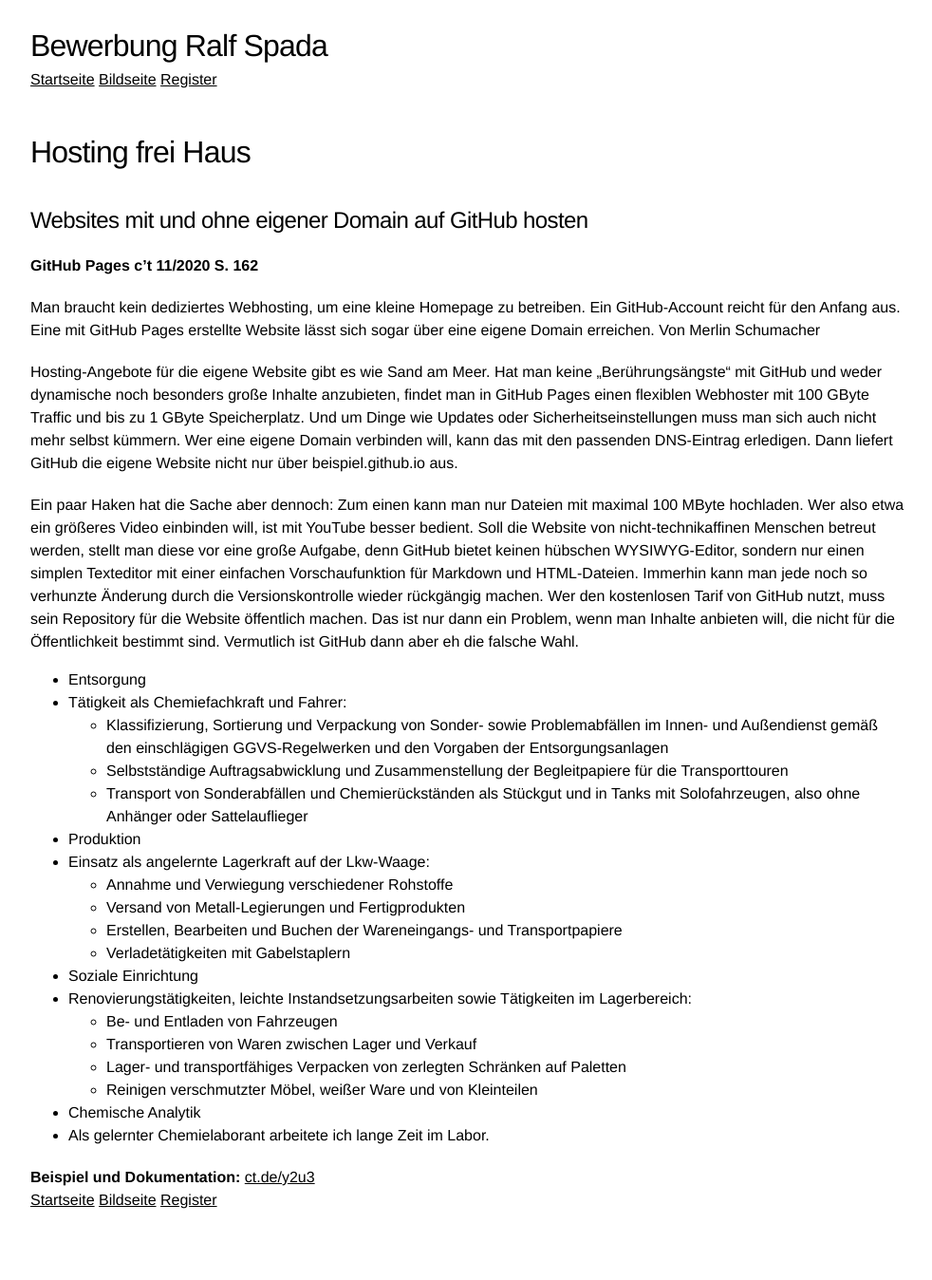
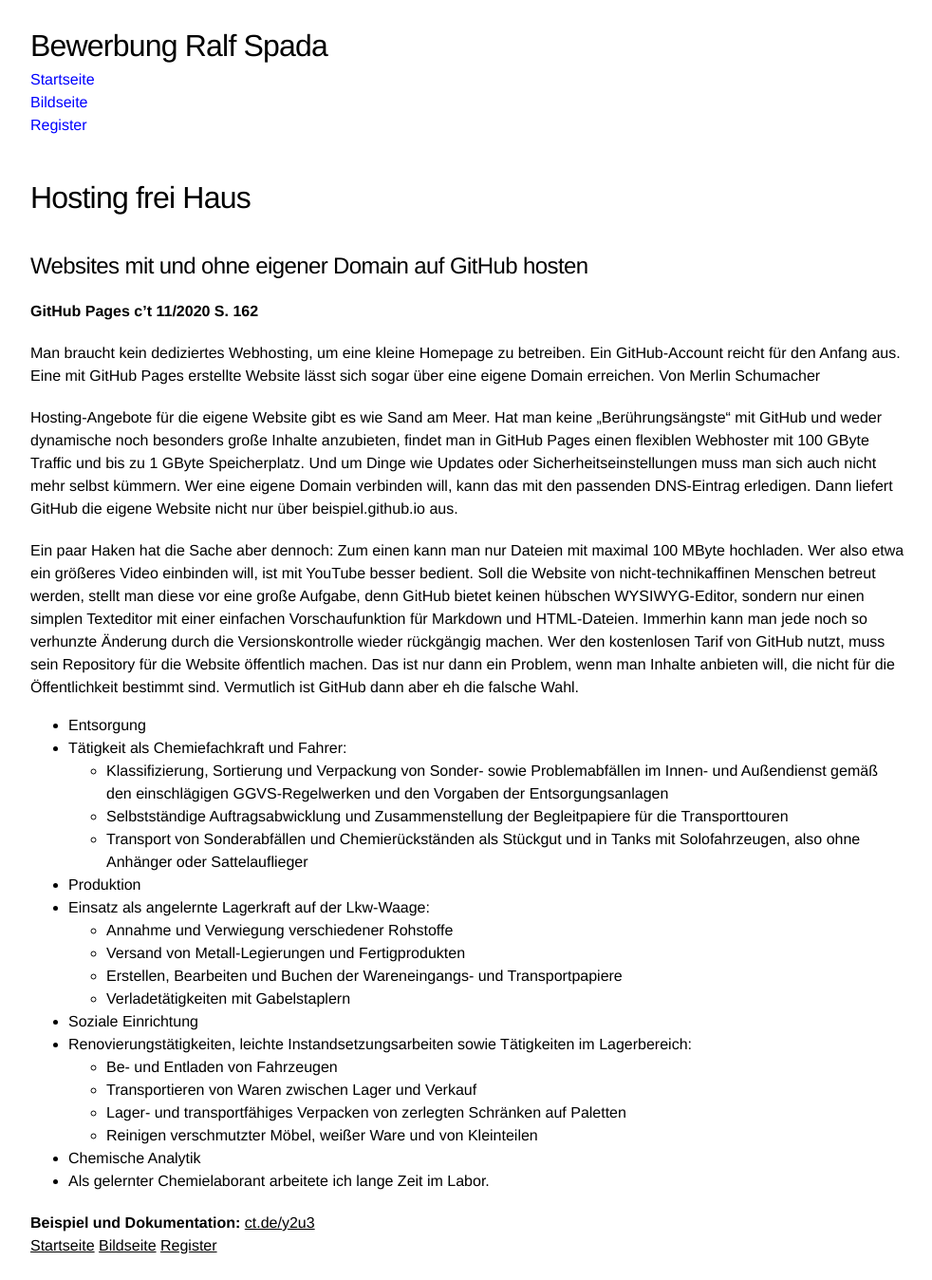
Before and after one commit to webuser-ralf/webuser-ralf.github.io, a Jekyll site: the page built from index.md, in a window 1280 px wide. Shown: the whole page at 95% size, without its empty margins (146-1128 px from the left). Built offline with Jekyll 4.4.1, drawn with Linux system fonts in a browser that asks for light colours; our own code applies the rules of GitHub Pages for plain Markdown files; before the commit the page ends 1300 px from its top, so only the background shows below that.

Commit message:
Update layout.scss

```diff
--- a/_sass/layout.scss
+++ b/_sass/layout.scss
@@ -10,15 +10,21 @@
 
 /* Navigation */
 
-#nav a {
-    color: blue;
-    text-decoration: none;
-    display: block;
+a#navi01,
+a#navi02,
+a#navi03 {
+   display: block;
+   color: blue;
+   text-decoration: none;
 }
 
-#nav a:hover {
-    color: red;
+a#navi01:hover,
+a#navi02:hover,
+a#navi03:hover {
+   color: red;
 }
+
+/* ENDE Navigation */
 
 @for $index from 1 through 6 {
     h#{$index} {
```
